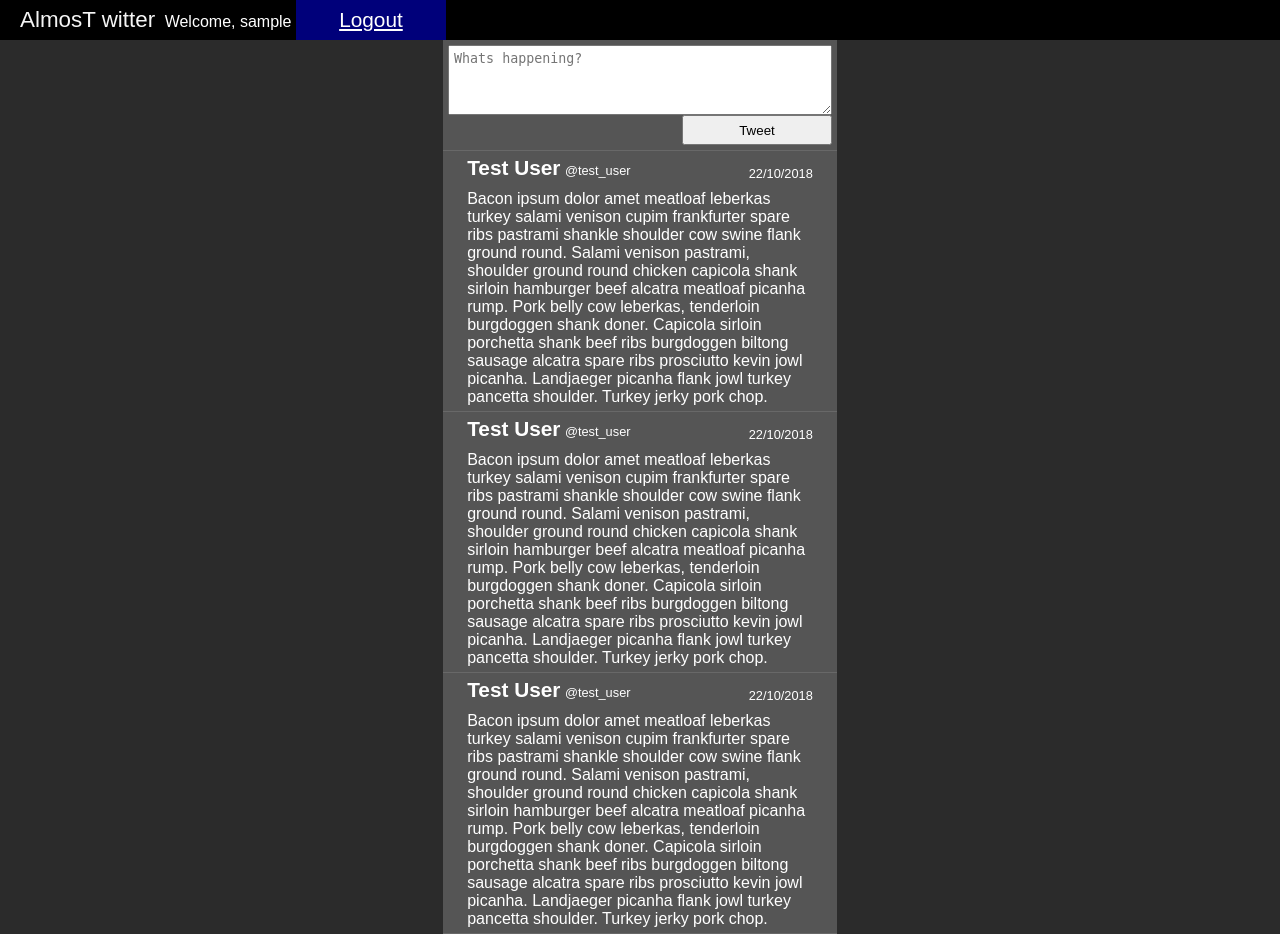
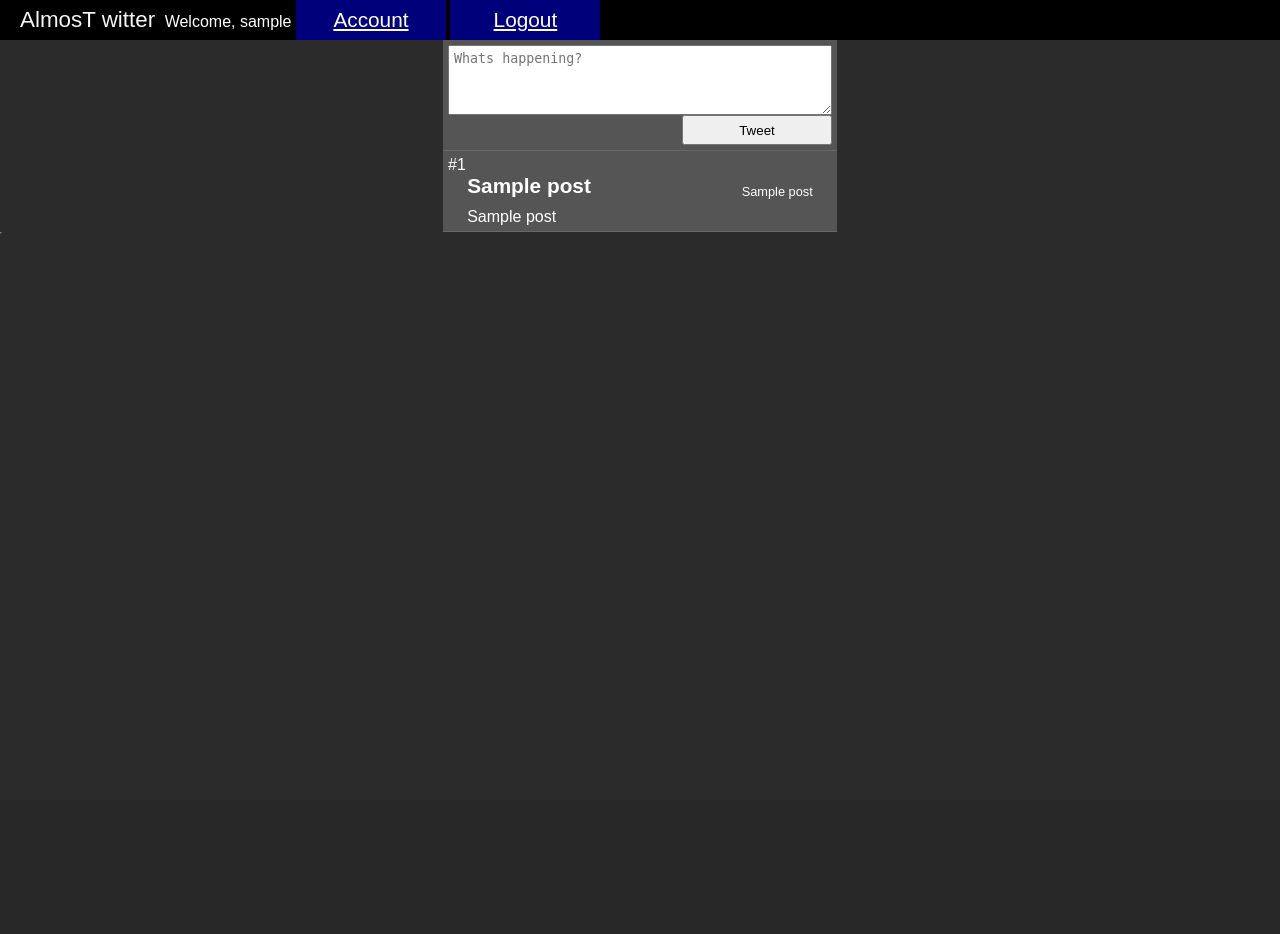
Before and after one commit to looney278/SE2, a Flask app: page / in a window 1280 px wide. After the commit the page ends 234 px from the top, so only its background shows below. Run offline with Flask 2, Linux system fonts and the light colour scheme; the visitor is signed in with stand-in values (Sample User, id 1); a database or web service that is not in the repository returns one stand-in record (values such as "Sample title"); some libraries are stand-ins or nearby versions.

Commit message:
Posts work now, no XSS/SQL protect yet

```diff
--- a/server.py
+++ b/server.py
@@ -1,16 +1,35 @@
-from flask import Flask, session, redirect, url_for, escape, request, render_template
+from flask import Flask, session, redirect, url_for, request, render_template
+from flask_mail import Mail, Message
 import psycopg2
 import re
 import hashlib
 import uuid
+import random
+import string
 
 # RegEx for email.
-emailpattern = re.compile("^[a-zA-Z0-9_.+-]+@[a-zA-Z0-9-]+\.[a-zA-Z0-9-.]+$")
+email_pattern = re.compile("^[a-zA-Z0-9_.+-]+@[a-zA-Z0-9-]+\.[a-zA-Z0-9-.]+$")
 # RegEx for password 6-15 characters, 1 number, 1 letter.
-passpattern = re.compile("(?!^[0-9]*$)(?!^[a-zA-Z]*$)^([a-zA-Z0-9]{6,15})$")
+pass_pattern = re.compile("(?!^[0-9]*$)(?!^[a-zA-Z]*$)^([a-zA-Z0-9]{6,15})$")
+# RegEx for username 3-20 characters
+user_pattern = re.compile("^(?=.{6,20}$)[A-Za-z0-9]+(?:[ _-][A-Za-z0-9]+)*$")
 
+mail_settings = {
+    "MAIL_SERVER": 'smtp.gmail.com',
+    "MAIL_PORT": 465,
+    "MAIL_USE_TLS": False,
+    "MAIL_USE_SSL": True,
+    "MAIL_USERNAME": 'TestForCoursework@gmail.com',
+    "MAIL_PASSWORD": 'Potato555'
+}
 app = Flask(__name__)
-app.secret_key = 'mSMKW@Oa^8ingejvKj_<8Je1;_|Y&]n,J<^EK@!pupC=Mg.$;Df?q|`}a|FF_'
+
+app.config.update(mail_settings)
+mail = Mail(app)
+
+app.secret_key = 'mSMKW@Oa^8ingejvKj_<8Je1;_|Y&]n,J<^EK@!pupC=Mg.$;Df?query|`}a|FF_'
+
+search_path = 'SET search_path TO assignment'
 
 
 # creates initial connection to the database
@@ -23,7 +42,13 @@ def getconn():
 @app.route('/')
 @app.route('/index')
 def index():
-    return render_template('index.html')
+    conn = None
+    conn = getconn()
+    cur = conn.cursor()
+    cur.execute(search_path)
+    cur.execute("SELECT * FROM posts")
+    posts = cur.fetchall()
+    return render_template('index.html', posts=posts)
 
 
 @app.route('/registration')
@@ -46,27 +71,34 @@ def register_user():
         confpassword = request.form['confPassword']
 
         # checks all RegEx matches
-        if not emailpattern.match(email):
+        if not email_pattern.match(email):
             return render_template('registration.html', emailError='Please use a valid email.')
         elif not email == confemail:
             return render_template('registration.html', emailError='Please ensure emails match.')
-        elif not passpattern.match(password):
+        elif not pass_pattern.match(password):
             return render_template('registration.html', passwordError='Password much contain at least 1 letter, '
                                                                       '1 number and be between 6-15 characters long')
+        elif not user_pattern.match(username):
+            return render_template('registration.html', usernameError='Username must be between 3-20 characters, '
+                                                                      'consist of alphanumerics, -, _ and spaces.'
+                                                                      'No more than 2 -, _ or spaces consecutively')
         elif not password == confpassword:
             return render_template('registration.html', passwordError='Please ensure passwords match.')
         else:
             conn = getconn()
             cur = conn.cursor()
-            cur.execute('SET search_path to assignment')
+            cur.execute(search_path)
 
             # duplicate username check
-            cur.execute("SELECT username FROM users where username = (%s)", (username,))
+            # cur.execute("SELECT username FROM users where username = (%s)", (username,))
+            cur.execute("SELECT username FROM users where username = '%s'" % username)
             if cur.fetchone() is not None:
                 return render_template('registration.html', usernameError='Username already exists')
 
             # duplicate email check
-            cur.execute("SELECT email FROM users where email = (%s)", (email,))
+            # cur.execute("SELECT email FROM users where email = (%s)", (email,))
+            cur.execute("SELECT email FROM users where email = '%s'" % email)
+
             if cur.fetchone() is not None:
                 return render_template('registration.html', emailError='Email already registered')
 
@@ -74,10 +106,73 @@ def register_user():
             salt = uuid.uuid4().hex
             hashed_password = hashlib.sha512(password.encode() + salt.encode()).hexdigest()
 
-            cur.execute("INSERT INTO users VALUES (%s, %s, %s, %s, %s, %s)", \
-                        [username, firstname, lastname, email, hashed_password, salt])
+            # cur.execute("INSERT INTO users VALUES (%s, %s, %s, %s, %s, %s)", \
+            #           [username, firstname, lastname, email, hashed_password, salt])
+
+            cur.execute("INSERT INTO users VALUES '%s', '%s','%s','%s','%s','%s'" %
+                        (username, firstname, lastname, email, hashed_password, salt))
             conn.commit()
             return render_template('index.html')
+    except Exception as e:
+        print(e)
+        return render_template('error.html', FUCK=e)
+    finally:
+        if conn:
+            conn.close()
+
+
+@app.route('/account', methods=['GET'])
+def account():
+    try:
+        conn = getconn()
+        cur = conn.cursor()
+        cur.execute(search_path)
+        username = session["username"]
+        cur.execute("SELECT firstname, surname FROM users WHERE username = '%s'" % username)
+        acc_username = username
+        name = str(cur.fetchone())
+        cur.execute("SELECT email FROM users WHERE username = '%s'" % username)
+        email = str(cur.fetchone())
+        conn.commit()
+        return render_template('account.html', acc_username=acc_username, name=name, email=email)
+    except Exception as e:
+        return render_template('error.html', FUCK=e)
+    finally:
+        if conn:
+            conn.close()
+
+
+@app.route('/change_pass')
+def change_pass():
+    return render_template('password_change.html')
+
+
+@app.route('/password_change', methods=['GET', 'POST'])
+def password_change():
+    try:
+        conn = None
+        conn = getconn()
+        cur = conn.cursor()
+        cur.execute(search_path)
+        cur.execute("SELECT password FROM users WHERE username = '%s'" % session['username'])
+        correct_old_pass = str(cur.fetchone()[0])
+        entered_old_pass = request.form['old_pass']
+        new_pass = request.form['new_pass']
+        conf_new_pass = request.form['conf_new_pass']
+        if new_pass is not conf_new_pass:
+            render_template('password_change.html', pass_error="New passwords must match")
+        cur.execute("SELECT salt FROM users WHERE username = '%s'" % session['username'])
+        salt = str(cur.fetchone()[0])
+        hashed_password = hashlib.sha512(entered_old_pass.encode() + salt.encode()).hexdigest()
+        if hashed_password != correct_old_pass:
+            return render_template('password_change.html', pass_error="incorrect password")
+        salt = uuid.uuid4().hex
+        new_hashed_password = hashlib.sha512(new_pass.encode() + salt.encode()).hexdigest()
+        cur.execute("UPDATE users SET password = '%s' WHERE username = '%s'" %
+                    (new_hashed_password, session['username']))
+        cur.execute("UPDATE users SET salt = '%s' WHERE username = '%s'" % (salt, session['username']))
+        conn.commit()
+        return render_template('account.html')
     except Exception as e:
         return render_template('error.html', FUCK=e)
     finally:
@@ -95,6 +190,56 @@ def logout():
     session.pop('username', None)
     return redirect(url_for('index'))
 
+
+@app.route('/password_reset', methods=['GET', 'POST'])
+def password_reset():
+    try:
+        conn = None
+        conn = getconn()
+        cur = conn.cursor()
+        cur.execute(search_path)
+        new_password = ''.join(random.choices(string.ascii_letters + string.digits, k=10))
+        recipient = str(request.form['email'])
+        msg = Message(subject="Password Reset",
+                      sender="TestForCoursework@gmail.com",
+                      recipients=[recipient],
+                      body="New password : " + str(new_password))
+        mail.send(msg)
+        salt = uuid.uuid4().hex
+        new_password_hashed = hashlib.sha512(new_password.encode() + salt.encode()).hexdigest()
+        # DON'T KNOW WHY THESE WON'T EXECUTE
+        # BUT WHEN THEY DO IT WILL SHOULD ALL WORK
+        cur.execute("UPDATE users SET password = '%s' WHERE email = '%s'" % (new_password_hashed, recipient))
+        cur.execute("UPDATE users SET salt = '%s' WHERE email = '%s'" % (salt, recipient))
+        conn.commit()
+        return render_template('password_reset_redirect.html', email=recipient)
+    except Exception as e:
+        return render_template('ERROR.html', FUCK=e)
+
+    finally:
+        if conn:
+            conn.close()
+
+
+@app.route('/new_post', methods=['GET', 'POST'])
+def new_post():
+    try:
+        conn = None
+        conn = getconn()
+        cur = conn.cursor()
+        cur.execute(search_path)
+        contents = request.form['text']
+
+        cur.execute("INSERT INTO posts(username, content) VALUES ('%s', '%s')" % (session['username'], contents))
+        conn.commit()
+        return redirect(url_for('index'))
+    except Exception as e:
+        return render_template('ERROR.html', FUCK=e)
+    finally:
+        if conn:
+            conn.close()
+
+
 @app.route('/login_user', methods=['GET', 'POST'])
 def login_user():
     try:
@@ -103,12 +248,14 @@ def login_user():
         cur = conn.cursor()
         username = request.form['username']
         entered_pass = request.form['password']
-        cur.execute('SET search_path to assignment')
+        cur.execute(search_path)
         # Takes the salt stored with the user name, adds and hashes the password provided then checks it against the
         # stored password
-        cur.execute("SELECT password FROM users WHERE username = (%s);", (username,))
+        # cur.execute("SELECT password FROM users WHERE username = (%s);", (username,))
+        cur.execute("SELECT password FROM users WHERE username = '%s'" % username)
         stored_pass = str(cur.fetchone()[0])
-        cur.execute("SELECT salt FROM users WHERE username = (%s);", (username,))
+        # cur.execute("SELECT salt FROM users WHERE username = (%s);", (username,))
+        cur.execute("SELECT salt FROM users WHERE username = '%s'" % username)
         salt = str(cur.fetchone()[0])
         sub_hashed_password = hashlib.sha512(entered_pass.encode() + salt.encode()).hexdigest()
         if stored_pass == sub_hashed_password:
--- a/static/style.css
+++ b/static/style.css
@@ -101,32 +101,3 @@ body {
     float: right;
     width: 150px;
 }
-
-
-.reg-from-wrapper {
-margin-top: 50px;
-    padding: 20px;
-    text-align: center;
-    width: 400px;
-    margin-left: auto;
-    margin-right: auto;
-    background-color: rgb(66, 66, 66);
-    border-radius: 15px;
-}
-
-.reg-form-title {
-    font-size: 1.2em;
-    font-weight: 300;
-}
-
-.reg-form input{
-    width: 300px;
-    height: 30px;
-}
-.reg-input-group {
-    margin-top: 20px;
-}
-#reg-btn {
-    margin-top: 30px;
-    height: 30px;
-}
--- a/templates/index.html
+++ b/templates/index.html
@@ -15,72 +15,50 @@
         {% else %}
 
         Welcome, {{ session['username'] }}
+        <a id="signup-btn" class="menu-login-btn" href="/account">Account</a>
         <a id="signup-btn" class="menu-login-btn" href="/logout">Logout</a>
         {% endif %}
     </div>
     <div class="newpost">
-        <form action="/newpost" method="POST" name="newpost">
-            <textarea name="post-text" id="psot-text" form="newpost" placeholder="Whats happening?"></textarea>
+        <form action="/new_post" method="POST" name="newpost">
+            <textarea name="text" placeholder="Whats happening?"></textarea>
             <input type="submit" class="post-submit" value="Tweet">
         </form>
 
 
     </div>
     </div>
-    <div class="posts-wrapper">
-        <div class="post">
-            <div class="post-header">
-                <div class="post-username">Test User</div>
-                <div class="post-user">@test_user</div>
-                <div class="post-date">22/10/2018</div>
+    {% for post in posts %}
+
+        <div class="posts-wrapper">
+            <div class="post">
+                    <div class="post-header">
+                        <div class="post-number">#{{ post[0] }}</div>
+                        <div class="post-username">{{ post[1]}}</div>
+                        <div class="post-date">{{ post[3] }}</div>
+                    </div>
+                    <div class="post-content">
+                        {{ post[2] }}
+                    </div>
             </div>
-            <div class="post-content">
-                Bacon ipsum dolor amet meatloaf leberkas turkey salami venison cupim frankfurter spare ribs pastrami
-                shankle shoulder cow swine flank ground round. Salami venison pastrami, shoulder ground round chicken
-                capicola shank sirloin hamburger beef alcatra meatloaf picanha rump. Pork belly cow leberkas,
-                tenderloin burgdoggen shank doner. Capicola sirloin porchetta shank beef ribs burgdoggen biltong
-                sausage alcatra spare ribs prosciutto kevin jowl picanha. Landjaeger picanha flank jowl turkey pancetta
-                shoulder. Turkey jerky pork chop.
-            </div>
+        </div>
 
-        </div>
-    </div>
-    <div class="posts-wrapper">
-        <div class="post">
-            <div class="post-header">
-                <div class="post-username">Test User</div>
-                <div class="post-user">@test_user</div>
-                <div class="post-date">22/10/2018</div>
-            </div>
-            <div class="post-content">
-                Bacon ipsum dolor amet meatloaf leberkas turkey salami venison cupim frankfurter spare ribs pastrami
-                shankle shoulder cow swine flank ground round. Salami venison pastrami, shoulder ground round chicken
-                capicola shank sirloin hamburger beef alcatra meatloaf picanha rump. Pork belly cow leberkas,
-                tenderloin burgdoggen shank doner. Capicola sirloin porchetta shank beef ribs burgdoggen biltong
-                sausage alcatra spare ribs prosciutto kevin jowl picanha. Landjaeger picanha flank jowl turkey pancetta
-                shoulder. Turkey jerky pork chop.
-            </div>
+    {% endfor %}
 
-        </div>
-    </div>
-    <div class="posts-wrapper">
-        <div class="post">
-            <div class="post-header">
-                <div class="post-username">Test User</div>
-                <div class="post-user">@test_user</div>
-                <div class="post-date">22/10/2018</div>
-            </div>
-            <div class="post-content">
-                Bacon ipsum dolor amet meatloaf leberkas turkey salami venison cupim frankfurter spare ribs pastrami
-                shankle shoulder cow swine flank ground round. Salami venison pastrami, shoulder ground round chicken
-                capicola shank sirloin hamburger beef alcatra meatloaf picanha rump. Pork belly cow leberkas,
-                tenderloin burgdoggen shank doner. Capicola sirloin porchetta shank beef ribs burgdoggen biltong
-                sausage alcatra spare ribs prosciutto kevin jowl picanha. Landjaeger picanha flank jowl turkey pancetta
-                shoulder. Turkey jerky pork chop.
-            </div>
-
-        </div>
-    </div>
+<table border="1">
+            {% for colName in colNames %}
+                <th> {{colName}} </th>
+            {% endfor %}
+            {% for column in columns %}
+            <tr>
+                {% for item in column%}
+                <td>
+                    {{item}}
+                </td>
+                {% endfor %}
+            </tr>
+            {% endfor %}
+        </table>
 </body>
 
 </html>
--- a/templates/login.html
+++ b/templates/login.html
@@ -13,6 +13,11 @@
         {{ logerror }}
         <input type = "submit" value = "Login" >
     </form>
+    <form action = "password_reset" method="post" >
+        Email <input type="text" name = "email" ><br>
+        <input type = "submit" value ="Reset Password">
+    </form>
+
 
 </body>
 </html>
--- a/templates/registration.html
+++ b/templates/registration.html
@@ -16,10 +16,11 @@
                 </div>
             </div>
     <div class="reg-from-wrapper">
-        <form action="/register_user" method="post" class="reg-form">
+        <form action="register_user" method="post" class="reg-form">
 
             <div class="reg-input-group">
                 <div class="reg-form-title">Username</div><input type="text" name="username" required>
+                {{ usernameError }}
             </div>
             <div class="reg-input-group">
                 <div class="reg-form-title">First Name</div><input type="text" name="firstName" required>
```
Also changed, not shown: DDL/tablecreation.txt (+11 -0 lines), templates/account.html (added, +19 -0 lines), templates/password_change.html (added, +17 -0 lines), templates/password_reset_redirect.html (added, +12 -0 lines).
